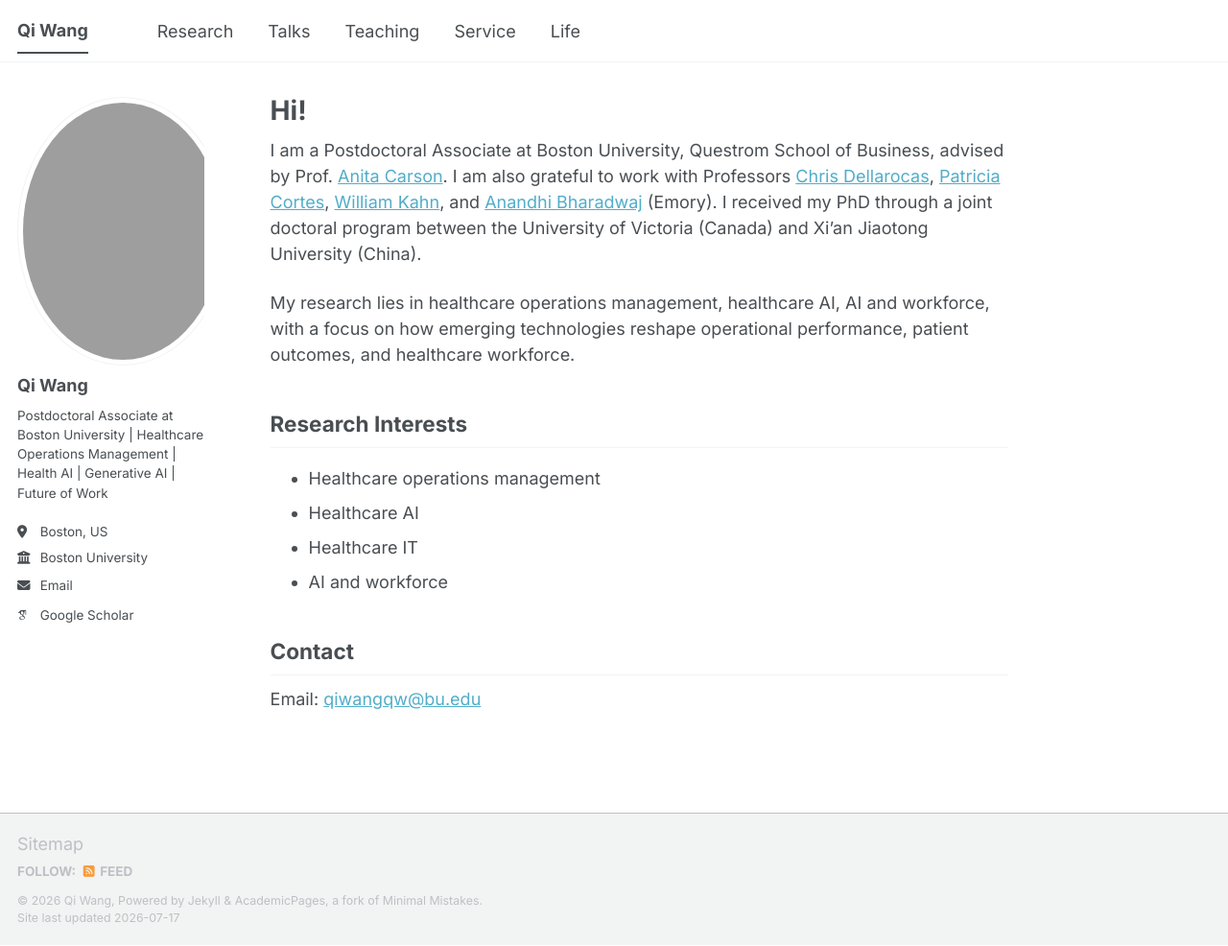
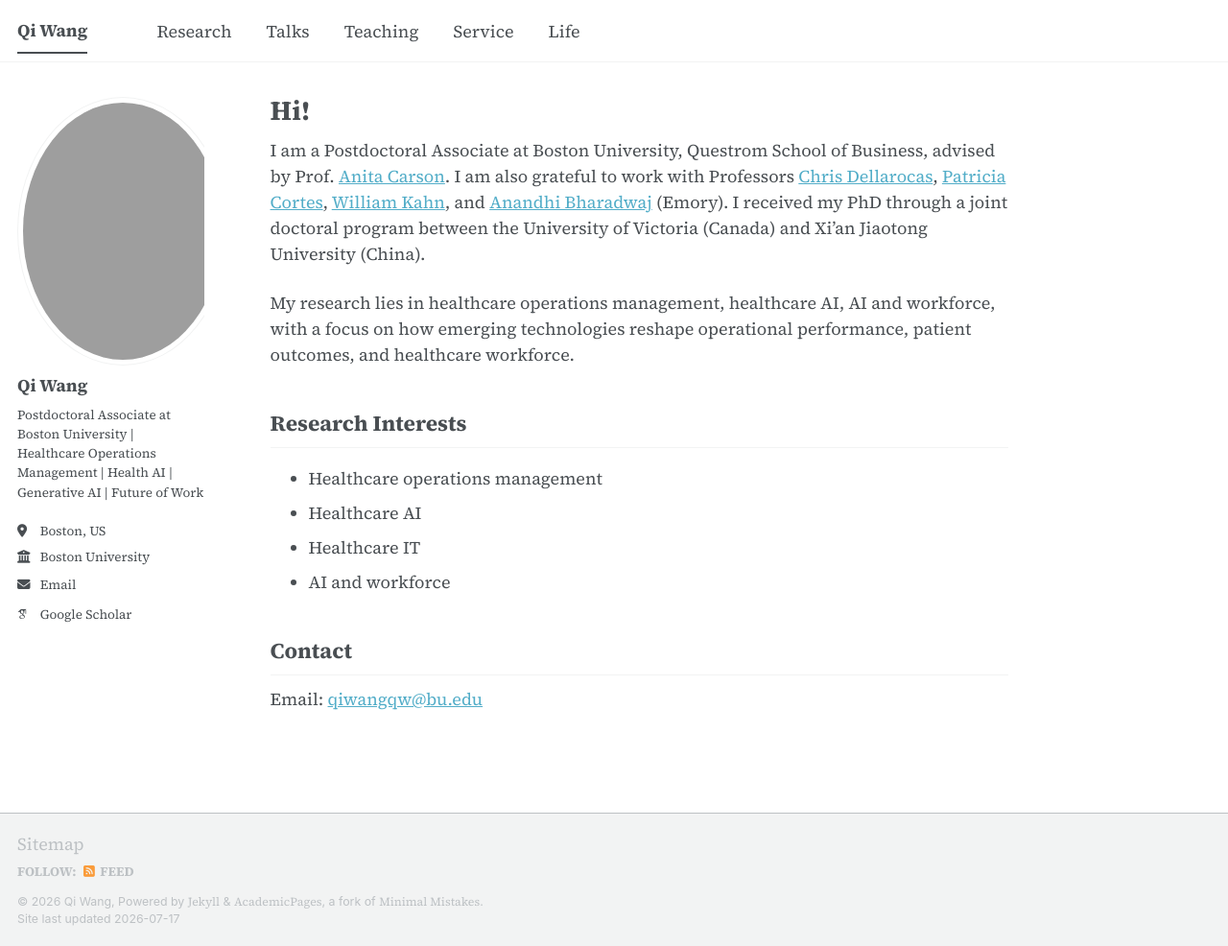
Before and after one commit to qiwang-katherine/qiwang-katherine.github.io, a Jekyll site: the page built from _pages/about.md, in a window 1280 px wide and 986 px high. Shown: the whole window at 96% size. Built offline with Jekyll 4.4.1, drawn with Linux system fonts in a browser that asks for light colours; some web fonts are replaced; a script bundle is joined from its source files by our own code; library files that are not in the unit come from our copies.

Commit message:
main.scss

```diff
--- a/assets/css/main.scss
+++ b/assets/css/main.scss
@@ -1,6 +1,6 @@
 ---
 ---
-@import url('https://fonts.googleapis.com/css2?family=Inter:wght@300;400;500;600;700&display=swap');
+@import url('https://fonts.googleapis.com/css2?family=Source+Serif+4:ital,opsz,wght@0,8..60,300;0,8..60,400;0,8..60,500;0,8..60,600;0,8..60,700;1,8..60,400&display=swap');
 /*
  * This file controls what is imported from /_sass
  *
@@ -204,5 +204,5 @@
 .teaching-detail,
 .service-section-title,
 .service-list {
-font-family: 'Inter', -apple-system, BlinkMacSystemFont, sans-serif !important;
+font-family: 'Source Serif 4', Georgia, 'Times New Roman', serif !important;
 }
```
